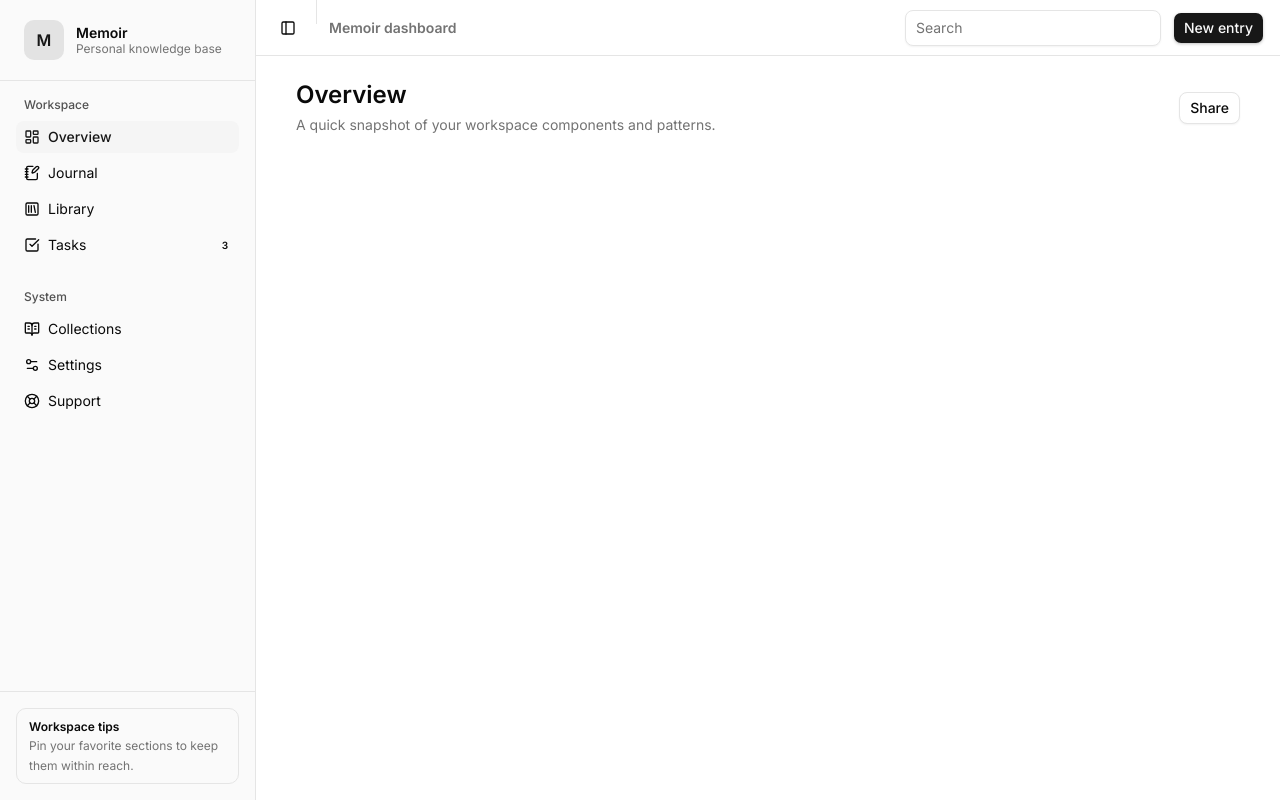
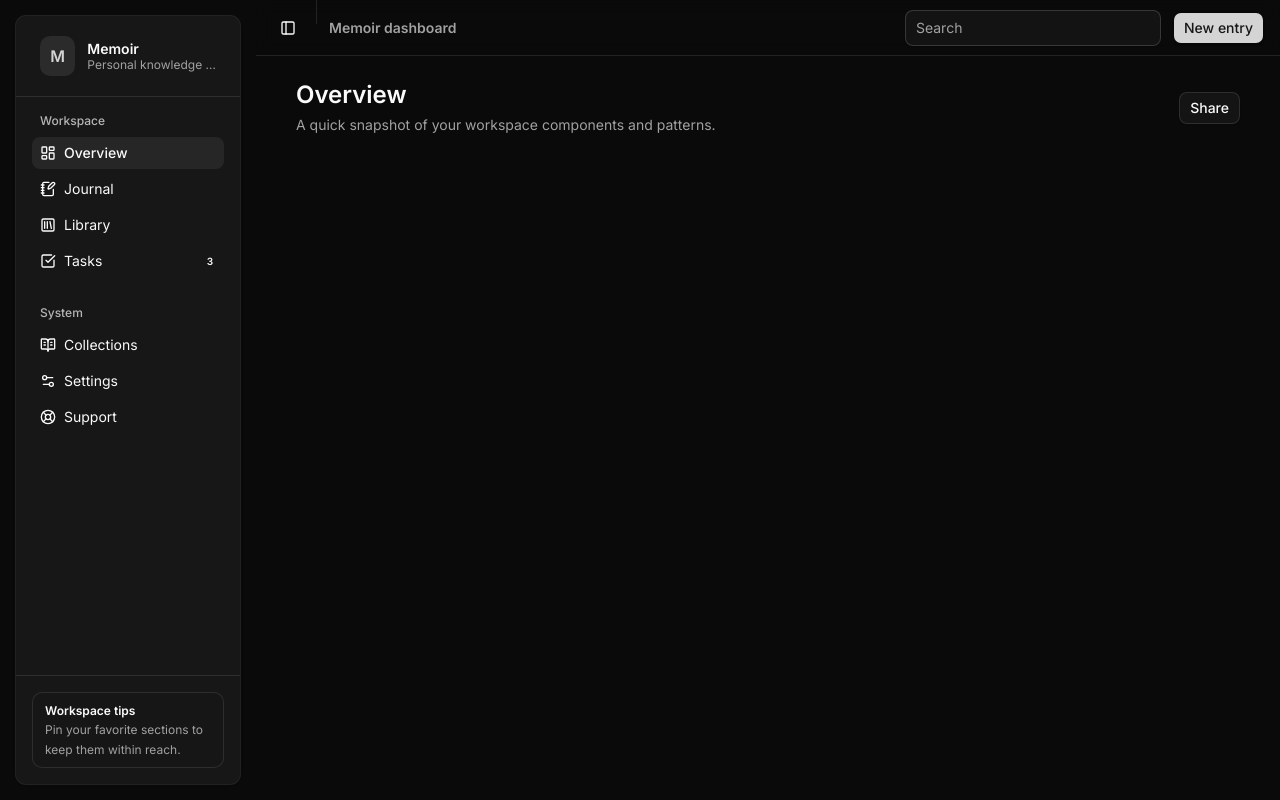
Before and after one commit to rayhanyovi/project-memoir, a Next.js app: page / in a window 1280 px wide. Built offline with nearby package versions, Linux system fonts and the light colour scheme.

Commit message:
refactor: edit variant of sidebar layout

```diff
--- a/app/layout.tsx
+++ b/app/layout.tsx
@@ -29,7 +29,7 @@ export default function RootLayout({
   return (
     <html lang="en" className={inter.variable}>
       <body
-        className={`${geistSans.variable} ${geistMono.variable} antialiased min-h-screen bg-background`}
+        className={`${geistSans.variable} ${geistMono.variable} antialiased min-h-screen bg-background dark`}
       >
         <AppLayout>{children}</AppLayout>
       </body>
--- a/components/layout/app-sidebar.tsx
+++ b/components/layout/app-sidebar.tsx
@@ -1,9 +1,9 @@
-"use client"
+"use client";
 
-import Link from "next/link"
-import { usePathname } from "next/navigation"
+import Link from "next/link";
+import { usePathname } from "next/navigation";
 
-import { navigation } from "@/config/navigation"
+import { navigation } from "@/config/navigation";
 import {
   Sidebar,
   SidebarContent,
@@ -16,13 +16,13 @@ import {
   SidebarMenuBadge,
   SidebarMenuButton,
   SidebarMenuItem,
-} from "@/components/ui/sidebar"
+} from "@/components/ui/sidebar";
 
 export function AppSidebar() {
-  const pathname = usePathname()
+  const pathname = usePathname();
 
   return (
-    <Sidebar collapsible="icon">
+    <Sidebar collapsible="icon" variant="floating" className="p-4">
       <SidebarHeader className="border-b p-4">
         <Link
           href="/"
@@ -49,7 +49,7 @@ export function AppSidebar() {
             <SidebarGroupContent>
               <SidebarMenu>
                 {section.items.map((item) => {
-                  const isActive = pathname === item.href
+                  const isActive = pathname === item.href;
                   return (
                     <SidebarMenuItem key={item.href}>
                       <SidebarMenuButton
@@ -66,7 +66,7 @@ export function AppSidebar() {
                         ) : null}
                       </SidebarMenuButton>
                     </SidebarMenuItem>
-                  )
+                  );
                 })}
               </SidebarMenu>
             </SidebarGroupContent>
@@ -85,5 +85,5 @@ export function AppSidebar() {
         </div>
       </SidebarFooter>
     </Sidebar>
-  )
+  );
 }
```
